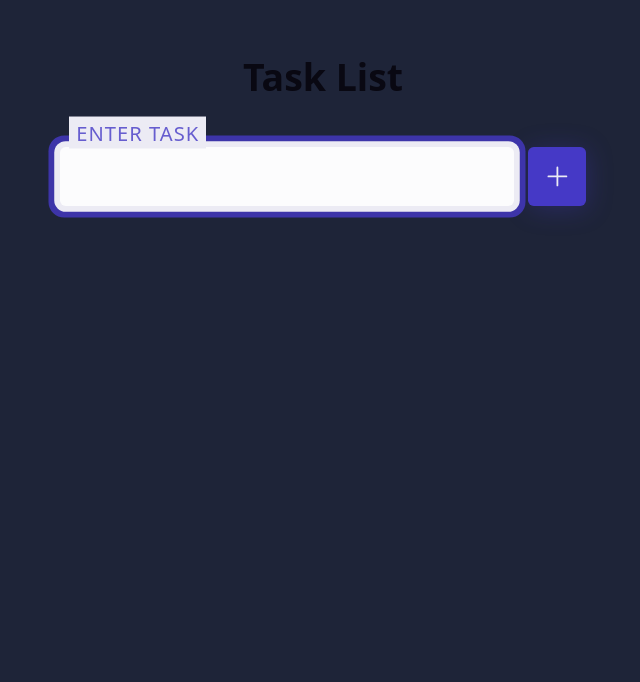
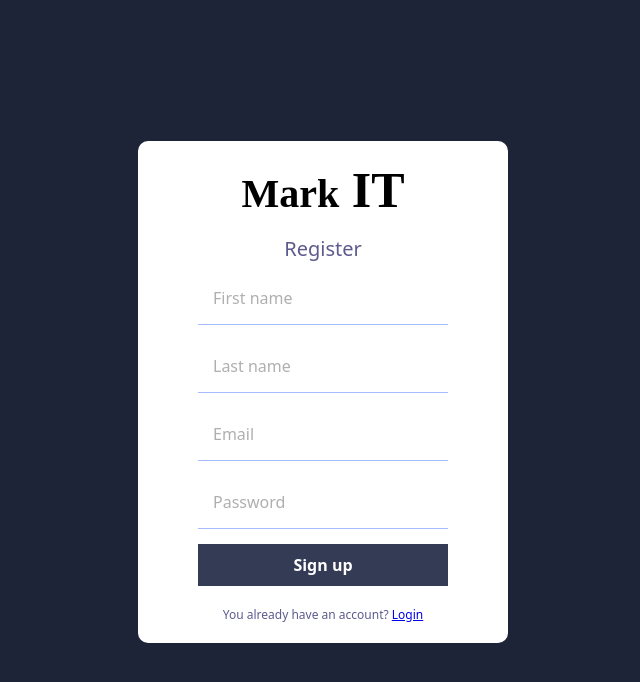
Before and after one commit to Al1-X/friendly-fiesta, a React (Create React App) app: page /register in a window 1280 px wide. Shown: the top 682 px of the page, without its empty margins (317-957 px from the left). Built offline with nearby package versions, Linux system fonts and the light colour scheme; a web font is replaced by a local one.

Commit message:
Added routes

```diff
--- a/package.json
+++ b/package.json
@@ -9,6 +9,7 @@
     "@testing-library/user-event": "^13.5.0",
     "react": "^18.2.0",
     "react-dom": "^18.2.0",
+    "react-router-dom": "^5.3.4",
     "react-scripts": "5.0.1",
     "sass": "^1.56.2",
     "web-vitals": "^2.1.4"
--- a/src/App.jsx
+++ b/src/App.jsx
@@ -1,9 +1,10 @@
 import CustomForm from "./Components/CustomForm";
 import Login from "./Components/Login";
 import Register from "./Components/Register";
-import "./style.scss";
 import "./App.css";
 import { useState } from "react";
+
+import { BrowserRouter as Router, Redirect, Route, Switch } from 'react-router-dom';
 
 function App() {
   const [count, setCount] = useState(0);
@@ -13,12 +14,30 @@ function App() {
   }
 
   return (
+    <Router>
+        <Switch>
+          <Route exact path="/">
+            <Redirect to="/login" />
+          </Route>
+
+          <Route path="/login">
+            <Login />
+          </Route>
+          <Route path="/register">
+            <Register />
+          </Route>
+
+          <Route path="/tasklist">
             <div className="container">
             <header>
               <h1>Task List</h1>
             </header>
             <CustomForm addTask={addTask}/>
             </div>
+          </Route>
+
+        </Switch>
+    </Router>
   );
 }
 
--- a/src/Components/Login.jsx
+++ b/src/Components/Login.jsx
@@ -1,4 +1,6 @@
-import React from 'react'
+import { Link } from 'react-router-dom';
+
+import "../style.scss";
 
 const Login = () => {
   return (
@@ -9,9 +11,9 @@ const Login = () => {
                   <input type="email" placeholder='Email'/>
                   <input type="password" placeholder='Password'/>
                   <input style={{display: "none"}} type="file" id='file' />
-                  <button>Sign in</button>
+                  <button><Link to='/tasklist'>Sign in</Link></button>
               </form>
-              <p>You don't have an account? <a href='https://www.youtube.com/'>Sign up</a></p>
+              <p>You don't have an account? <Link to='/register'>Sign up</Link></p>
           </div>
       </div>
   )
--- a/src/Components/Register.jsx
+++ b/src/Components/Register.jsx
@@ -1,4 +1,6 @@
-import React from 'react'
+import { Link } from 'react-router-dom';
+
+import "../style.scss";
 
 const Register = () => {
     return (
@@ -14,7 +16,7 @@ const Register = () => {
                   <input style={{display: "none"}} type="file" id='file' />
                   <button>Sign up</button>
               </form>
-              <p>You already have an account? Login</p>
+              <p>You already have an account? <Link to="/login">Login</Link></p>
           </div>
       </div>
     )
--- a/src/style.scss
+++ b/src/style.scss
@@ -45,7 +45,7 @@
                 width: 250px;
                 border-bottom:1px solid #a7bcff;
             &::placeholder{
-                color: rgb(175,175,175);
+                color: rgb(175,175,175) !important;
             }
             }
 
```
Also changed, not shown: 1 other file (tests, documents, lock files or other folders). Lines whose indentation alone changed are shown as unchanged.
